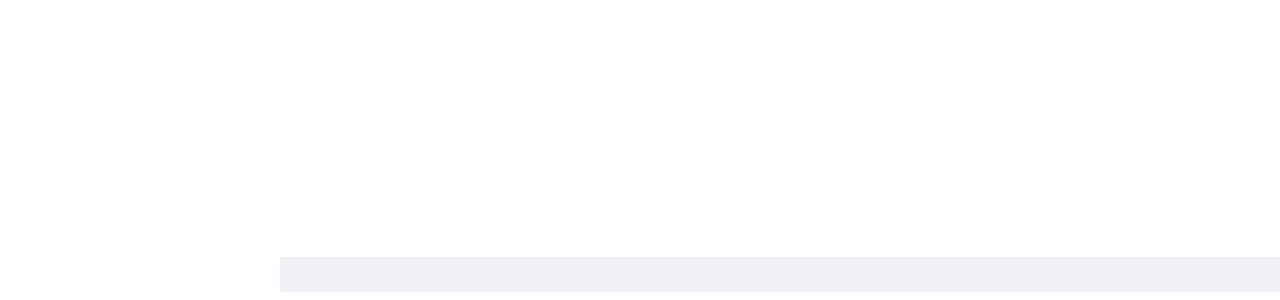
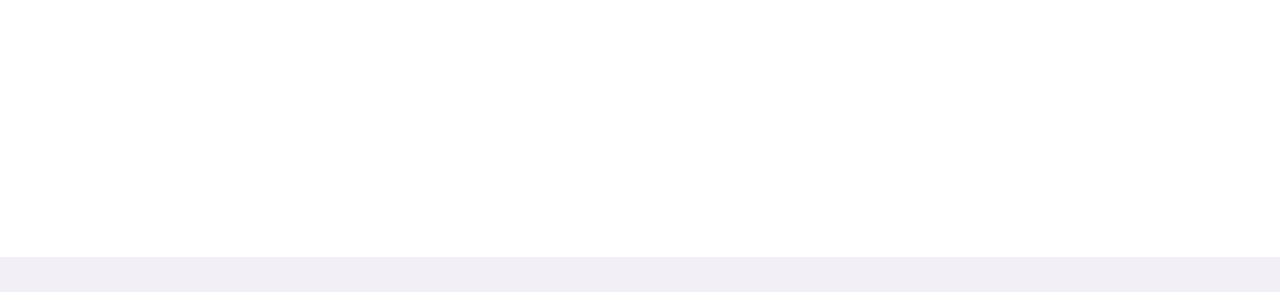
Before and after one commit to kanolongani/medchem, a plain HTML site: page index.html in a window 1280 px wide. Shown: the part 500-800 px from the top of the page. Drawn offline with Linux system fonts and the light colour scheme.

Commit message:
Update index.html

```diff
--- a/index.html
+++ b/index.html
@@ -18,7 +18,7 @@
 
         .hidefooter {
           position: absolute;
-          width: 1000px;
+          width: 10000px;
           height: 35px;
           background: rgb(242,240,246);
           right: 0px;
```
